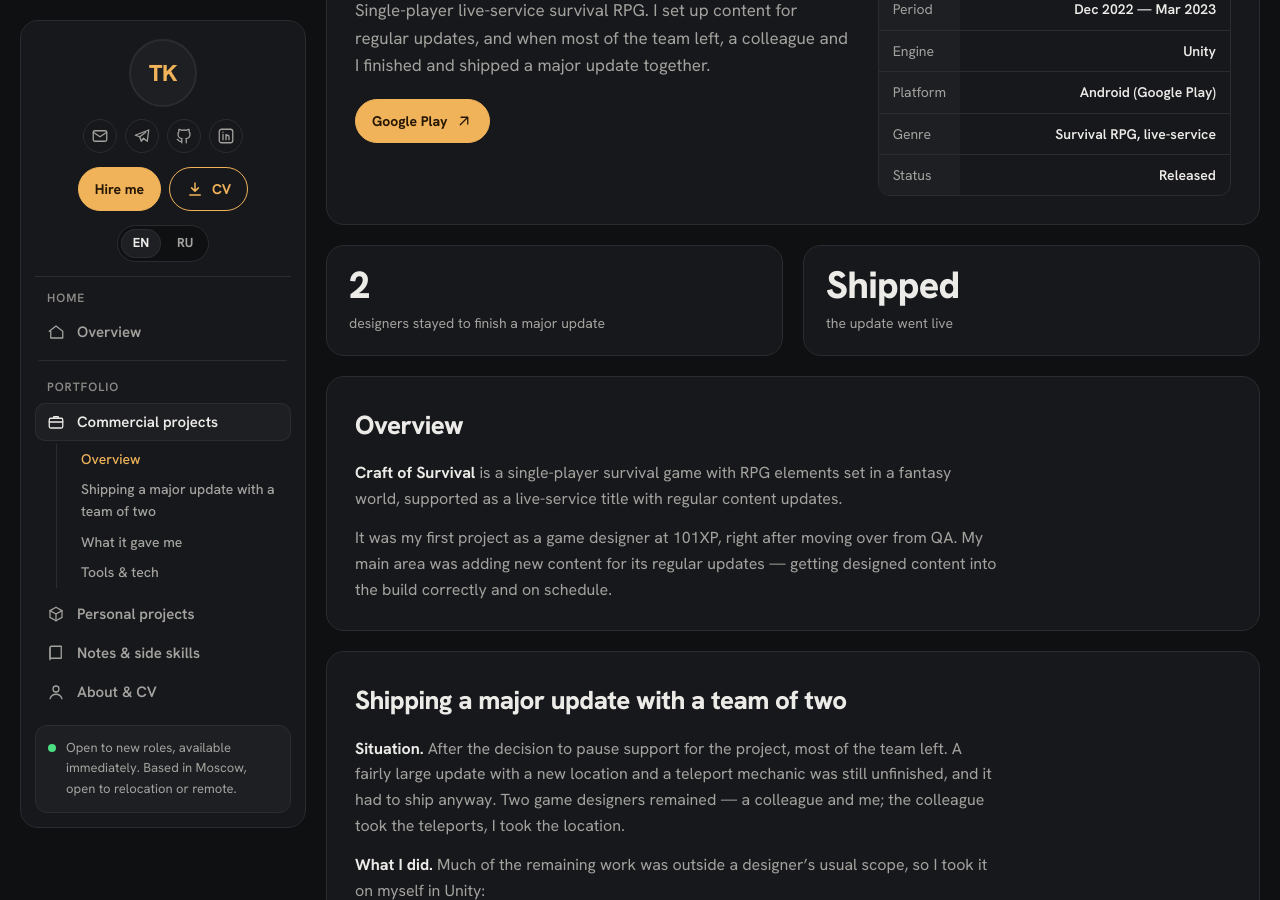
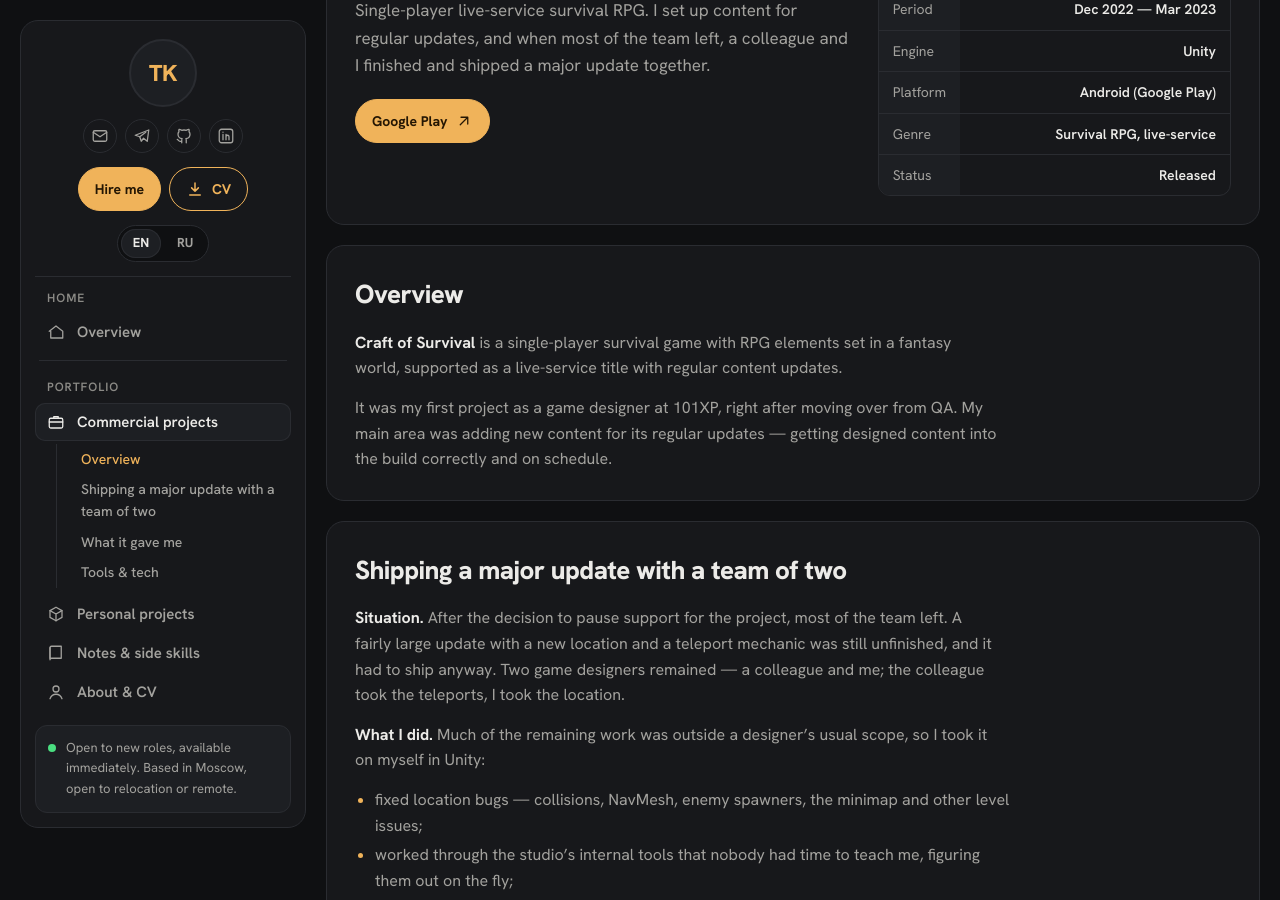
Before and after one commit to KhazirovTimur/KhazirovTimur.github.io, a Jekyll site: the page built from experience/craft-of-survival.md, in a window 1280 px wide and 900 px high, scrolled down 506 px. Built offline with Jekyll 4.4.1, drawn with Linux system fonts in a browser that asks for light colours.

Commit message:
Craft of Survival: drop the two highlight tiles (EN/RU)
CV unaffected: the tiles were not in either CV; build_cv.py --check passes.

Co-Authored-By: Claude Opus 5.5 (1M context) <noreply@anthropic.com>
Claude-Session: https://claude.ai/code/session_01KqQuwKLy2JmL8Mj5472tYb

```diff
--- a/experience/craft-of-survival.md
+++ b/experience/craft-of-survival.md
@@ -21,9 +21,6 @@ genre: "Survival RPG, live-service"
 status: "Released"
 links:
   - { label: "Google Play", url: "https://play.google.com/store/apps/details?id=com.action.survival.craft.rpg" }
-highlights:
-  - { value: "2", label: "designers stayed to finish a major update" }
-  - { value: "Shipped", label: "the update went live" }
 stack: [Unity, "C#", NavMesh, Studio internal tools, Excel / Google Sheets, Jira, Git]
 redirect_from:
   - /experience/craft_of_survival/
```
Also changed, not shown: ru/experience/craft-of-survival.md (+0 -3 lines).
